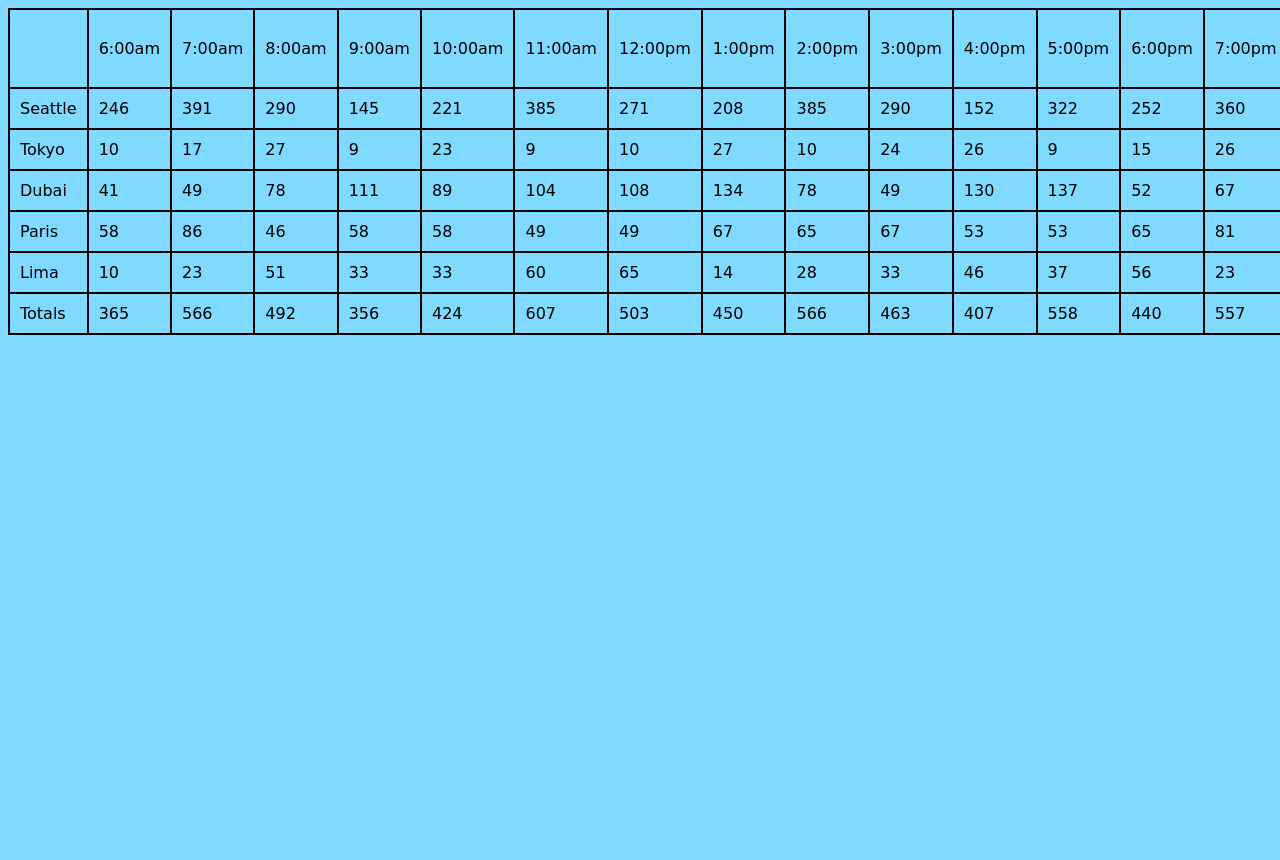
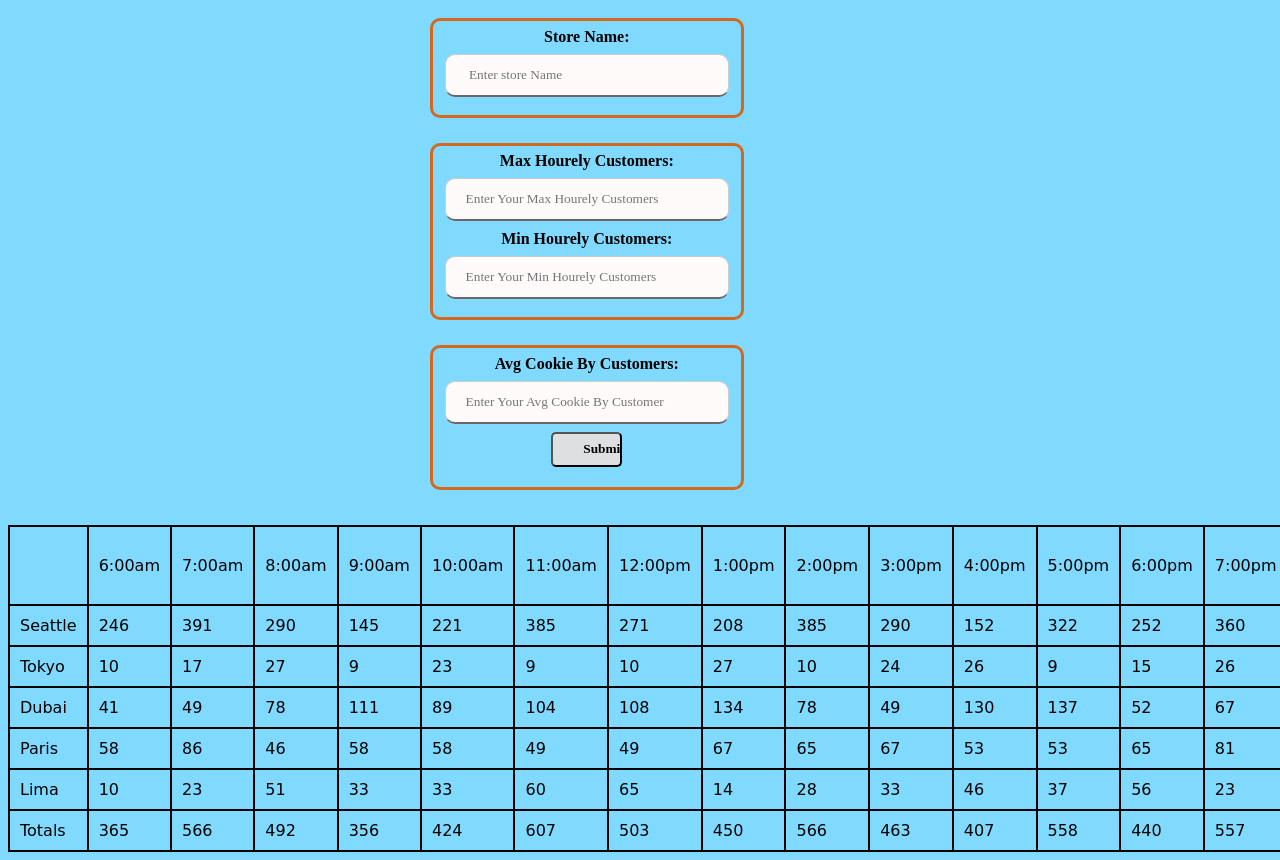
Before and after one commit to ahmadaldabouqii/cookie-stand, a plain HTML site: page sales.html in a window 1280 px wide. Shown: the top 860 px of the page. Before the commit the page ends 800 px from the top, so only its background shows below. Drawn offline with Linux system fonts and the light colour scheme.

Commit message:
add form

```diff
--- a/css/style.css
+++ b/css/style.css
@@ -2,13 +2,11 @@ img{
     margin-top: 10px;
     display: block;
     margin-left: 25%;
-    /* margin-right: auto; */
     margin-bottom: 25px;
 }
 
 body{
-    background-color:#80daff ;
-
+    background-color:#80daff;
 }
 
 li{
@@ -37,10 +35,82 @@ footer{
 table{
     border-collapse: collapse;
     border:2px black solid;
-  }
+}
 
-  td, th, tr{
+td, th, tr{
     border:solid 2px black;
     font-family: cursive;
     padding : 10px;
-  }
+}
+
+fieldset{
+    border: 3px solid chocolate;
+    border-radius: 10px;
+    margin-bottom: 25px;
+    width: 25%;
+    margin-left: auto;
+    margin-right: auto;
+    text-align: center;
+}
+
+input{
+    margin-bottom: 10px;
+}
+
+fieldset, label{
+    box-shadow: blueviolet;
+    font-family: cursive;
+}
+
+button{
+    width: 30%;
+    height: 45%;
+    font-weight: 1000;
+    font-family: cursive;
+}
+label{
+    font-family: 'Roboto Slab', serif;
+    font-weight: bolder;
+}
+
+input[type=submit]{
+    padding-left: 30px;
+    padding-right: 30px;
+    text-align: center;
+    width: 25%;
+    background-color: #DEDFE0;
+    color: black;
+    font-family: 'Roboto Slab', serif;
+    cursor: pointer;
+    font-weight: bolder;
+    height: 35px;
+    border-radius: 5px;
+}
+
+input[type=submit]:hover {
+    background-color: #3584A3;
+}
+
+input[type=text]{
+    font-family: 'Roboto Slab', serif;
+    width: 100%;
+    padding: 12px 20px;
+    margin: 8px 0;
+    display: inline-block;
+    border: 1px solid rgb(204, 204, 204);
+    box-sizing: border-box;
+    border-bottom: 2px solid rgb(109, 102, 102);
+    background-color: rgb(255, 251, 251);
+    border-radius:10px;
+}
+
+input[type=text]:focus{
+    border: 3px solid rgb(204, 204, 204);
+}
+
+#form{
+    display: block;
+    margin-top: 6px;
+    padding: 10px;
+    width: 90%;
+}
--- a/js/app.js
+++ b/js/app.js
@@ -99,3 +99,24 @@ function tableFooter(){
   finalTotal.textContent = totalOfTotal;
 }
 tableFooter();
+
+let form = document.getElementById('form');
+form.addEventListener('submit', insertNewStore);
+
+function insertNewStore(event){
+  event.preventDefault();
+  let storeName = event.target.userLocation.value;
+  let maxHoursCustomers = event.target.MaxHourely.value;
+  let minHoursCustomers = event.target.MinHourely.value;
+  let avgCookiesByCustomer = event.target.AvgCookie.value;
+
+  let newStore  = new Stores(storeName, maxHoursCustomers, minHoursCustomers, avgCookiesByCustomer);
+  table.deleteRow(table.rows.length - 1); //to remove last row
+  newStore.content();
+  tableFooter(); //to restore the removed row at last.
+
+  event.target.userLocation.value = '';
+  event.target.MaxHourely.value = '';
+  event.target.MinHourely.value = '';
+  event.target.AvgCookie.value = '';
+}
--- a/sales.html
+++ b/sales.html
@@ -10,9 +10,27 @@
 </head>
 
 <body>
-    <table id="table">
+    <main>
+        <form id = "form">
+            <fieldset>
+                <label for="Location"> Store Name: </label>
+                <input required type="text" name="userLocation" placeholder=" Enter store Name">
+            </fieldset>
+            <fieldset>
+                <label for="maxHoursCustomers"> Max Hourely Customers: </label>
+                <input required type="text" name="MaxHourely" placeholder="Enter Your Max Hourely Customers"><br>
+                <label for="minHoursCustomers"> Min Hourely Customers: </label>
+                <input required type="text" name="MinHourely" placeholder="Enter Your Min Hourely Customers">
+            </fieldset>
+            <fieldset>
+                <label for="AvgHoursCustomers"> Avg Cookie By Customers:</label>
+                <input required type="text" name="AvgCookie" placeholder="Enter Your Avg Cookie By Customer">
+                <input type="submit" value="Submit">
+            </fieldset>
+        </form>
 
-    </table>
+        <table id="table"></table>
+</main>
     <script src="./js/app.js"></script>
 </body>
 
```
